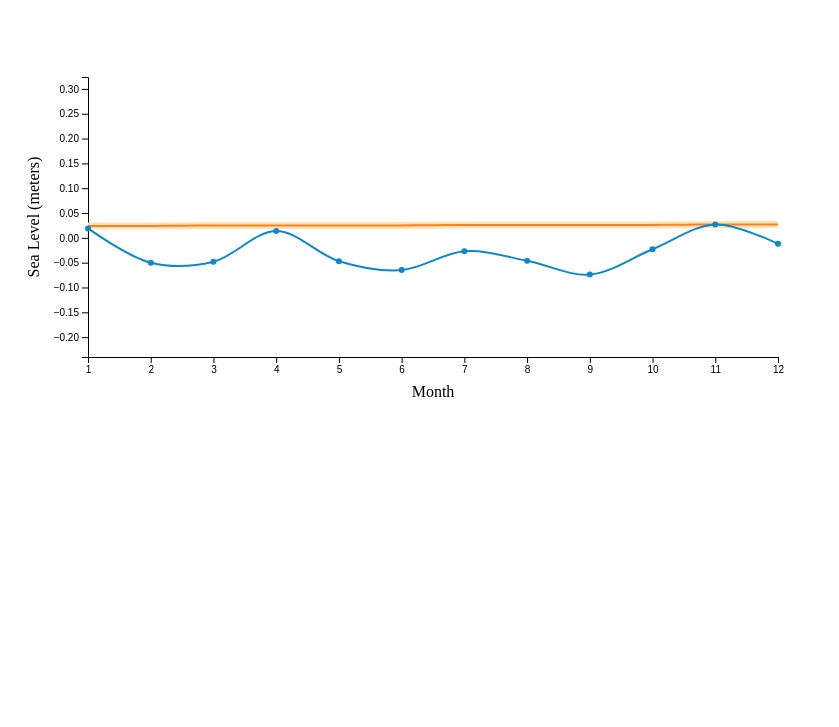
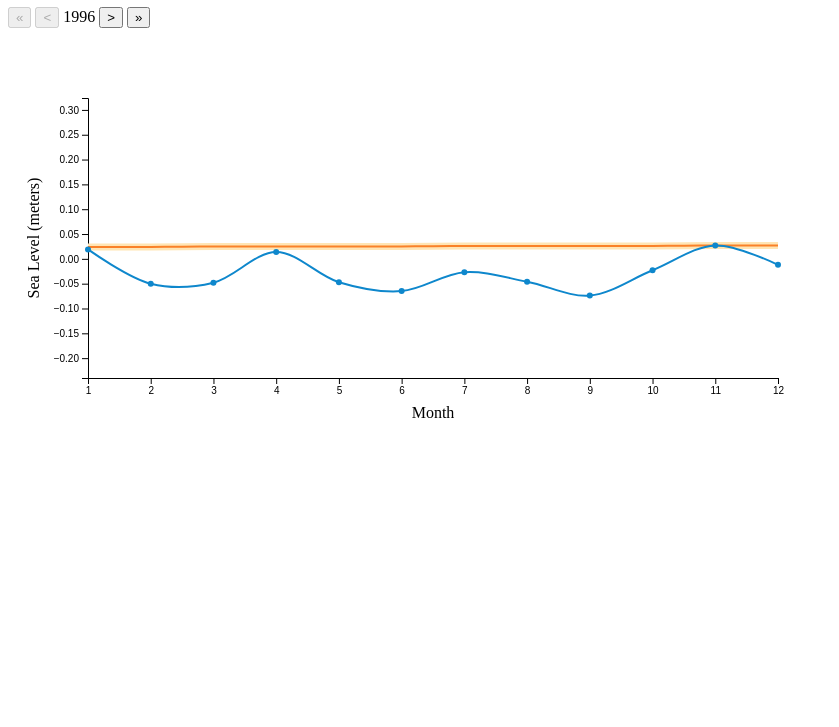
Before and after one commit to tayibaC/miami-dade-sea-level-trends, a plain HTML site: page sea-level-by-events.html in a window 1280 px wide. Shown: the part 73-800 px from the top of the page, without its empty margins (0-839 px from the left). Drawn offline with nearby package versions, Linux system fonts and the light colour scheme.

Commit message:
add pagination buttons

```diff
--- a/sea-level-by-events.html
+++ b/sea-level-by-events.html
@@ -8,6 +8,13 @@
   <body>
     <div id="header">
       <h1>Miami-Dade County - Sea Level Trends & Storm Data</h1>
+      <div class="pagination">
+        <button id="first-page" disabled="true">&laquo;</button>
+        <button id="prev" disabled="true">&lt;</button>
+        <span id="year-label">1996</span>
+        <button id="next">&gt;</button>
+        <button id="last-page">&raquo;</button>
+      </div>
       <div id="sea-level-chart"></div>
       <script src="https://d3js.org/d3.v7.min.js"></script>
       <script src="sea-level-by-events-script.js"></script>
```
